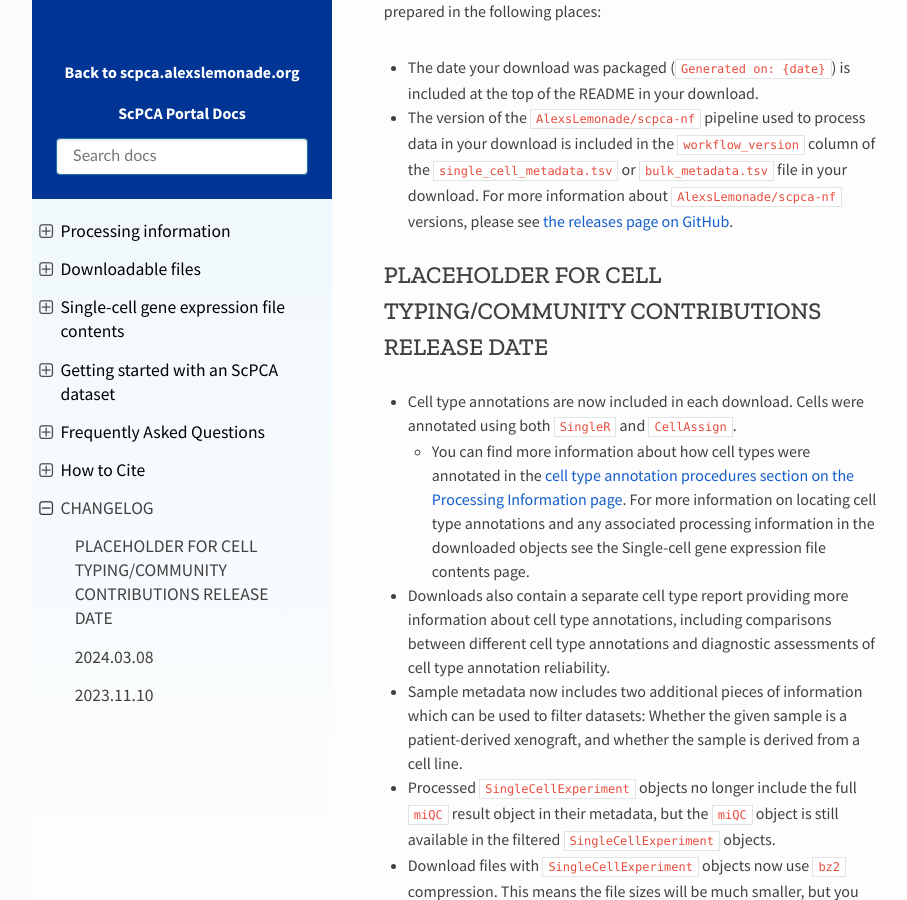
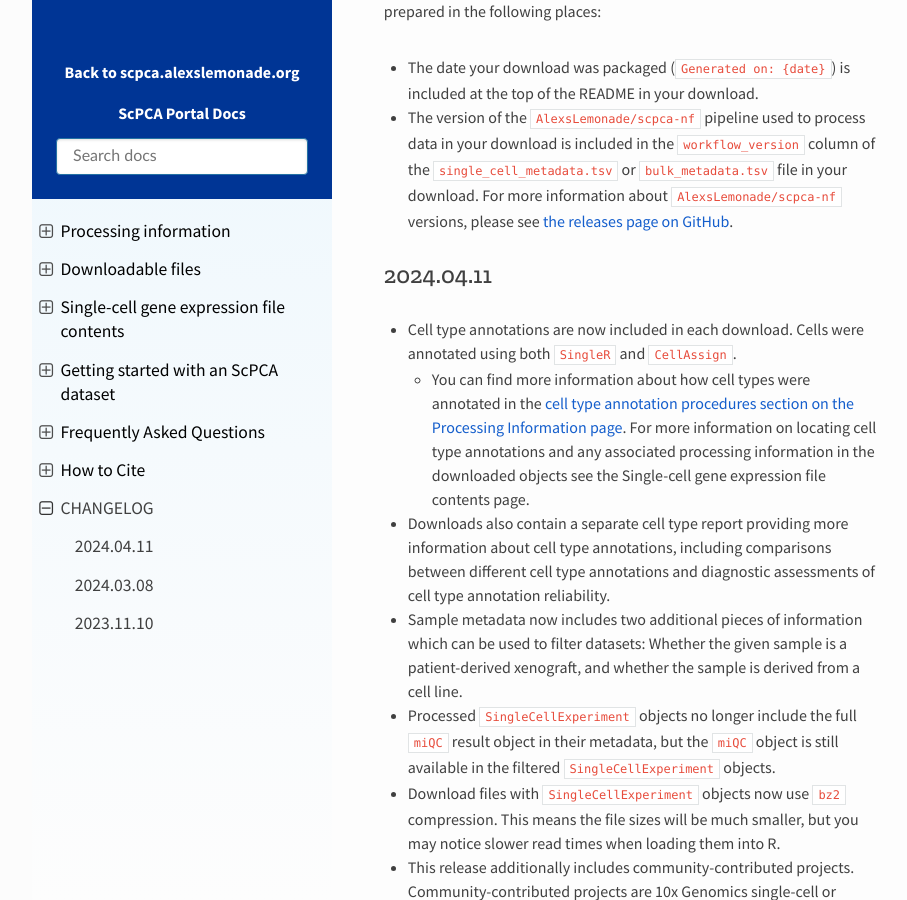
Before and after one commit to DongzeHE/scpca-docs, a Sphinx documentation site: the page built from docs/CHANGELOG.md, in a window 1280 px wide and 900 px high, scrolled down 301 px. Shown: the whole window, without its empty margins (158-1065 px from the left). Built offline with Sphinx 7.4.7 and the Read the Docs theme 2.0.0, drawn with Linux system fonts in a browser that asks for light colours.

Commit message:
add date for cell type changelog

```diff
--- a/docs/CHANGELOG.md
+++ b/docs/CHANGELOG.md
@@ -13,7 +13,7 @@ For more information about `AlexsLemonade/scpca-nf` versions, please see [the re
 <!-------------------------------------------------->
 
 
-## PLACEHOLDER FOR CELL TYPING/COMMUNITY CONTRIBUTIONS RELEASE DATE
+## 2024.04.11
 
 * Cell type annotations are now included in each download.
 Cells were annotated using both [`SingleR`](https://bioconductor.org/packages/release/bioc/html/SingleR.html) and [`CellAssign`](https://github.com/Irrationone/cellassign).
```
